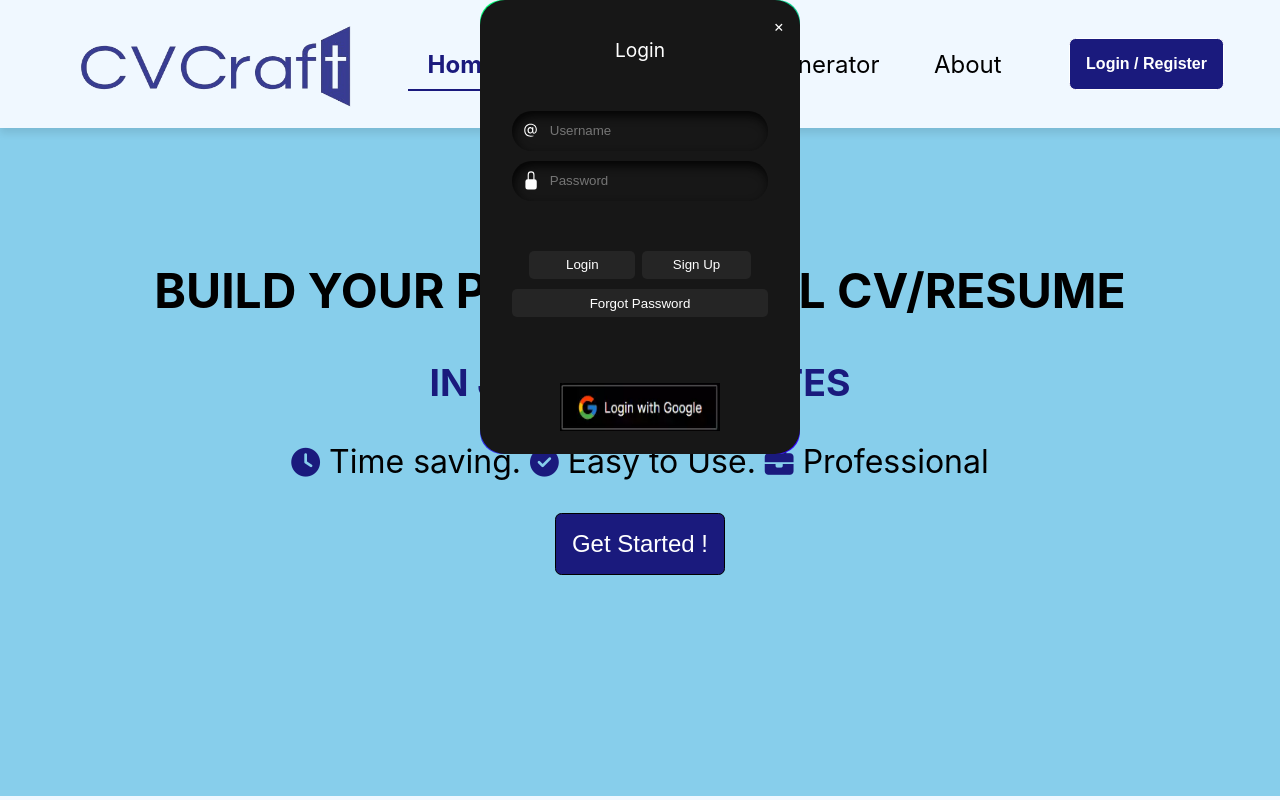
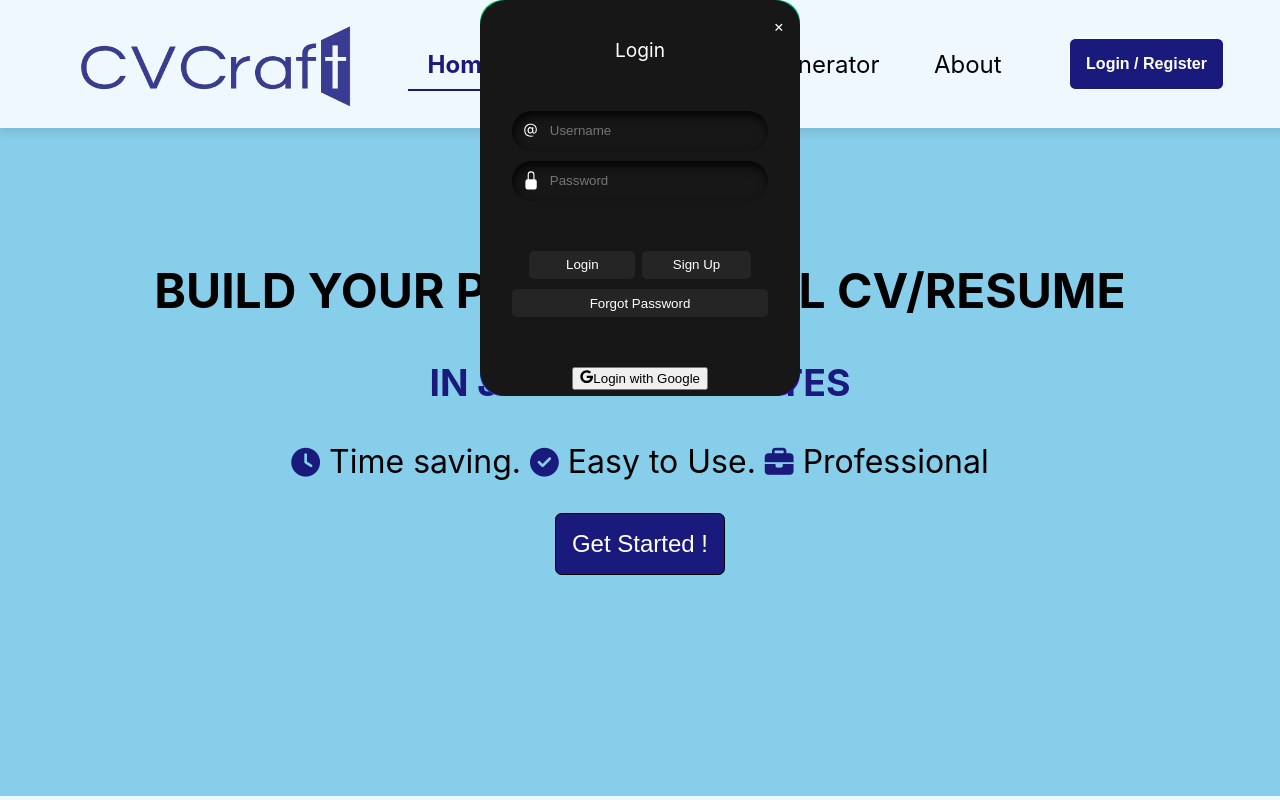
Before and after one commit to rohitghatal1/CVMaker-ReactJS, a React (Create React App) app: page / in a window 1280 px wide. Both pictures are taken after a click on the button "Login / Register". Shown: the top 800 px of the page. Built offline with nearby package versions, Linux system fonts and the light colour scheme.

Commit message:
changed google login approach

```diff
--- a/src/components/LoginSignupForm.js
+++ b/src/components/LoginSignupForm.js
@@ -1,5 +1,5 @@
 import React from 'react'
-import googleLogin from '../assets/images/loginWithGoogle.png'
+import { FaGoogle } from 'react-icons/fa'  // Import Google icon from FontAwesome
 import './loginSignup.css'
 
 export default function LoginSignupForm({ closeLoginSignupForm }) {
@@ -53,11 +53,12 @@ export default function LoginSignupForm({ closeLoginSignupForm }) {
                         </div>
                         <button className="button3">Forgot Password</button>
 
-                        {/* Google Login Section Moved Here */}
+                        {/* Google Login Button */}
                         <div className="loginWithGoogleSection">
-                            <figure className='googleLoginImg'>
-                                <img src={googleLogin} alt="Login with Google" />
-                            </figure>
+                            <button className="googleLoginButton">
+                                <FaGoogle className="googleIcon" />
+                                <span>Login with Google</span>
+                            </button>
                         </div>
                     </form>
                 </div>
```
